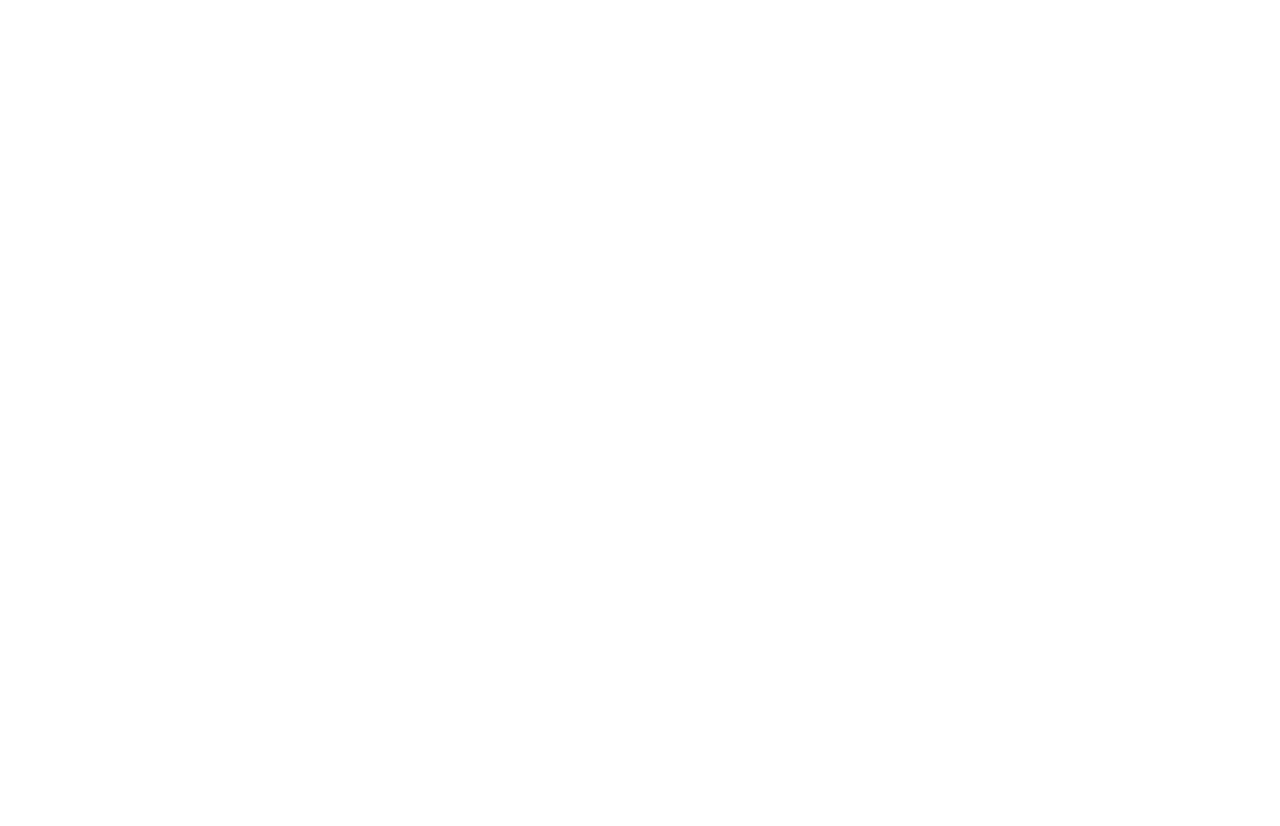
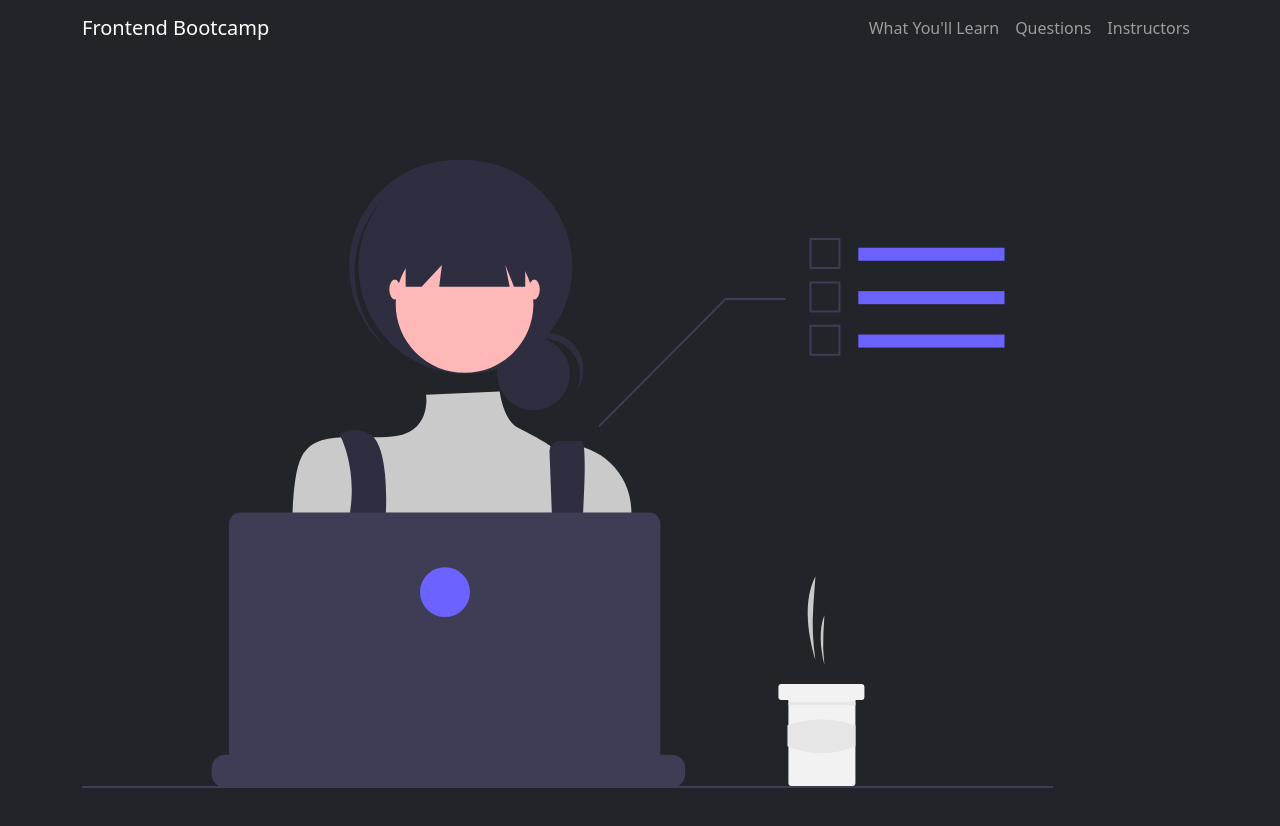
Before and after one commit to jdoug8/M02TutorialDouglas, a plain HTML site: page index.html in a window 1280 px wide. Before the commit the page ends 800 px from the top, so only its background shows below. Drawn offline with nearby package versions, Linux system fonts and the light colour scheme.

Commit message:
Adding the img files to staged changes - JD

```diff
--- a/index.html
+++ b/index.html
@@ -1,21 +1,69 @@
 <!DOCTYPE html>
 <html>
   <head>
-  <meta charset="utf-8">
-  <meta name="viewport" content="width=device-width">
+    <meta charset="utf-8" />
+    <meta name="viewport" content="width=device-width" />
     <title>Frontend Bootcamp</title>
-  <link href="https://cdn.jsdelivr.net/npm/bootstrap@5.3.0-alpha1/dist/css/bootstrap.min.css" rel="stylesheet" integrity="sha384-GLhlTQ8iRABdZLl6O3oVMWSktQOp6b7In1Zl3/Jr59b6EGGoI1aFkw7cmDA6j6gD" crossorigin="anonymous"/>
+    <link
+      href="https://cdn.jsdelivr.net/npm/bootstrap@5.3.0-alpha1/dist/css/bootstrap.min.css"
+      rel="stylesheet"
+      integrity="sha384-GLhlTQ8iRABdZLl6O3oVMWSktQOp6b7In1Zl3/Jr59b6EGGoI1aFkw7cmDA6j6gD"
+      crossorigin="anonymous"
+    />
     <link href="style.css" rel="stylesheet" type="text/css" />
   </head>
 
   <body>
+    <!-- Navbar -->
+    <nav class="navbar navbar-expand-lg bg-dark navbar-dark">
+      <div class="container">
+        <a href="#" class="navbar-brand">Frontend Bootcamp</a>
+
+        <button
+          class="navbar-toggler"
+          type="button"
+          data-bs-toggle="collapse"
+          data-bs-target="#navmenu"
+        >
+          <span class="navbar-toggler-icon"></span>
+        </button>
+
+        <div class="collapse navbar-collapse" id="navmenu">
+          <ul class="navbar-nav ms-auto">
+            <li class="nav-item">
+              <a href="#learn" class="nav-link">What You'll Learn</a>
+            </li>
+            <li class="nav-item">
+              <a href="#questions" class="nav-link">Questions</a>
+            </li>
+            <li class="nav-item">
+              <a href="#instructors" class="nav-link">Instructors</a>
+            </li>
+          </ul>
+        </div>
+      </div>
+    </nav>
+
+    <!-- Showcase -->
+    <section class="bg-dark tex-light p-5 tex-center">
+      <div class="container">
+        <div>
+          <div>
+            <h1>Become a Web Developer</h1>
+          </div>
+          <img src="img/showcase.svg" alt="">
+        </div>
+      </div>
+    </section>
 
     <script src="https://cdnjs.cloudflare.com/ajax/libs/emmet/2.3.6/emmet.cjs.js"></script>
 
-  <script src="https://cdn.jsdelivr.net/npm/bootstrap@5.3.0-alpha1/dist/js/bootstrap.bundle.min.js" integrity="sha384-w76AqPfDkMBDXo30jS1Sgez6pr3x5MlQ1ZAGC+nuZB+EYdgRZgiwxhTBTkF7CXvN" crossorigin="anonymous"></script>
+    <script
+      src="https://cdn.jsdelivr.net/npm/bootstrap@5.3.0-alpha1/dist/js/bootstrap.bundle.min.js"
+      integrity="sha384-w76AqPfDkMBDXo30jS1Sgez6pr3x5MlQ1ZAGC+nuZB+EYdgRZgiwxhTBTkF7CXvN"
+      crossorigin="anonymous"
+    ></script>
 
     <script src="script.js"></script>
-
   </body>
-
 </html>
```
Also changed, not shown: img/fundamentals.svg (added), img/react.svg (added), img/showcase.svg (added). Lines whose indentation alone changed are shown as unchanged.
